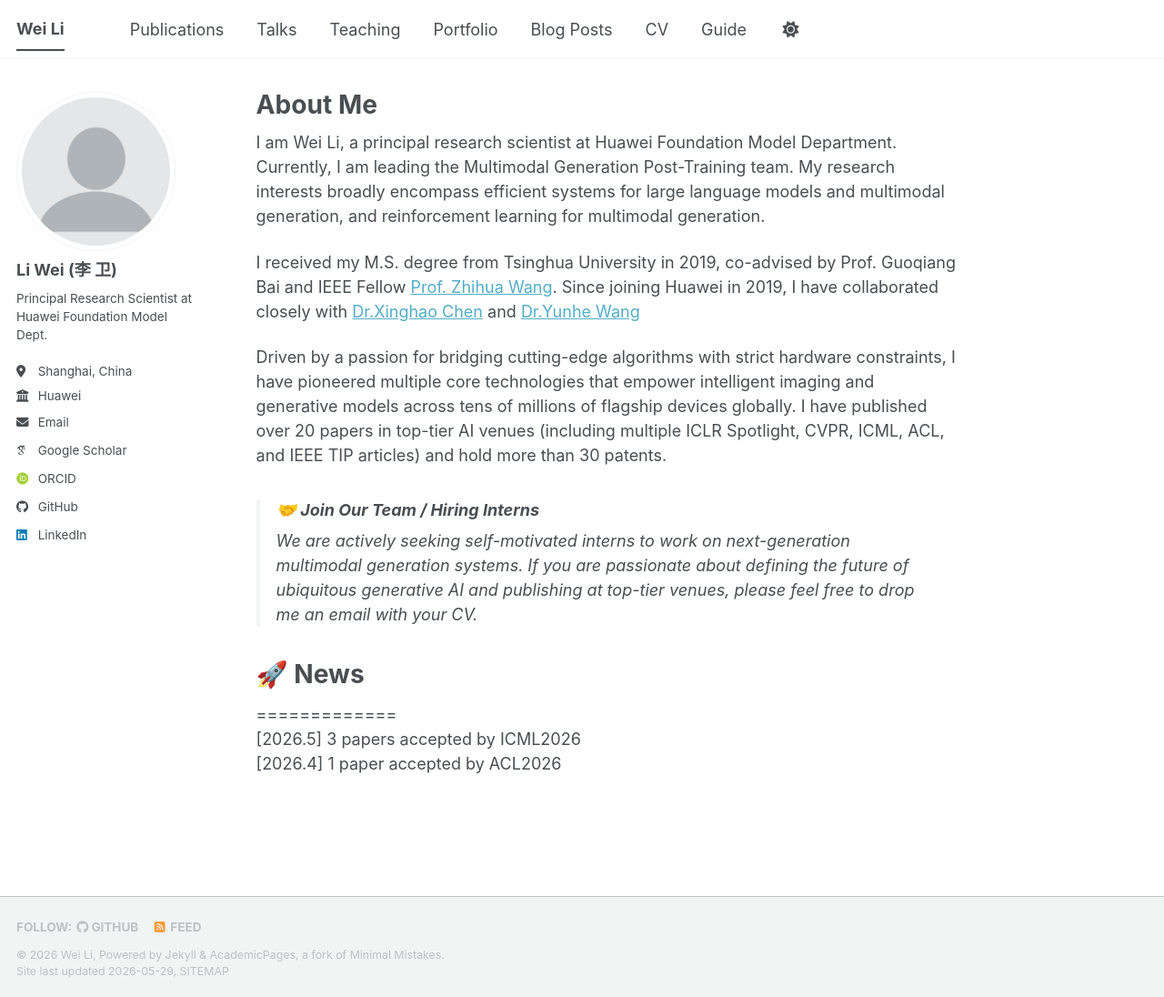
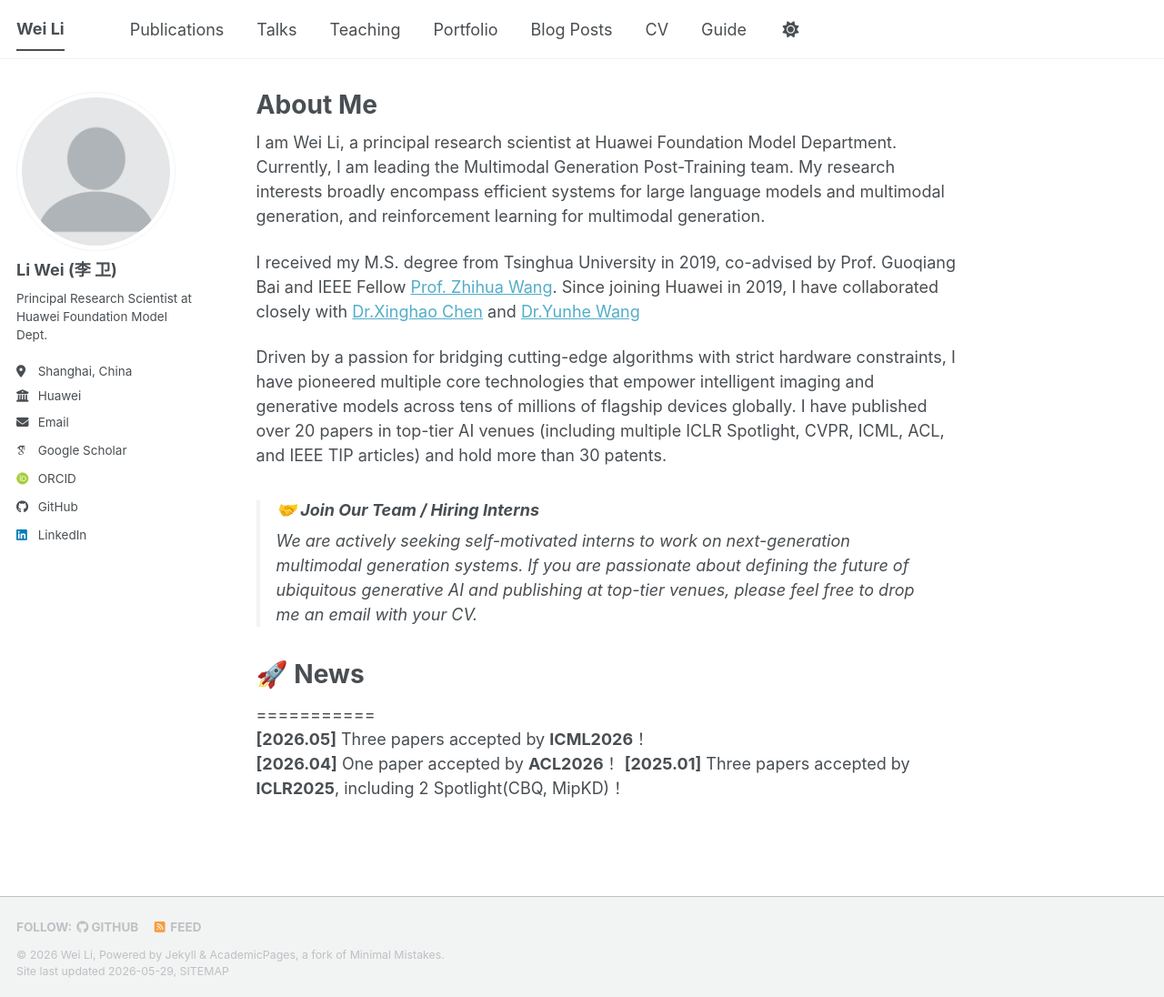
Before and after one commit to WeiLi-THU/WeiLi-THU.github.io, a Jekyll site: the page built from _pages/about.md, in a window 1280 px wide and 1096 px high. Shown: the whole window at 91% size. Built offline with Jekyll 4.4.1, drawn with Linux system fonts in a browser that asks for light colours; some web fonts are replaced; a script bundle is joined from its source files by our own code; library files that are not in the unit come from our copies.

Commit message:
Update about.md

```diff
--- a/_pages/about.md
+++ b/_pages/about.md
@@ -17,6 +17,7 @@ Driven by a passion for bridging cutting-edge algorithms with strict hardware co
 > We are actively seeking self-motivated interns to work on next-generation multimodal generation systems. If you are passionate about defining the future of ubiquitous generative AI and publishing at top-tier venues, please feel free to drop me an email with your CV.
 
 <h1>🚀 News</h1>
-=============
-[2026.5] 3 papers accepted by ICML2026
-[2026.4] 1 paper accepted by ACL2026
+===========
+**[2026.05]** Three papers accepted by **ICML2026**！
+**[2026.04]** One paper accepted by **ACL2026**！
+**[2025.01]** Three papers accepted by **ICLR2025**, including 2 Spotlight(CBQ, MipKD)！
```
